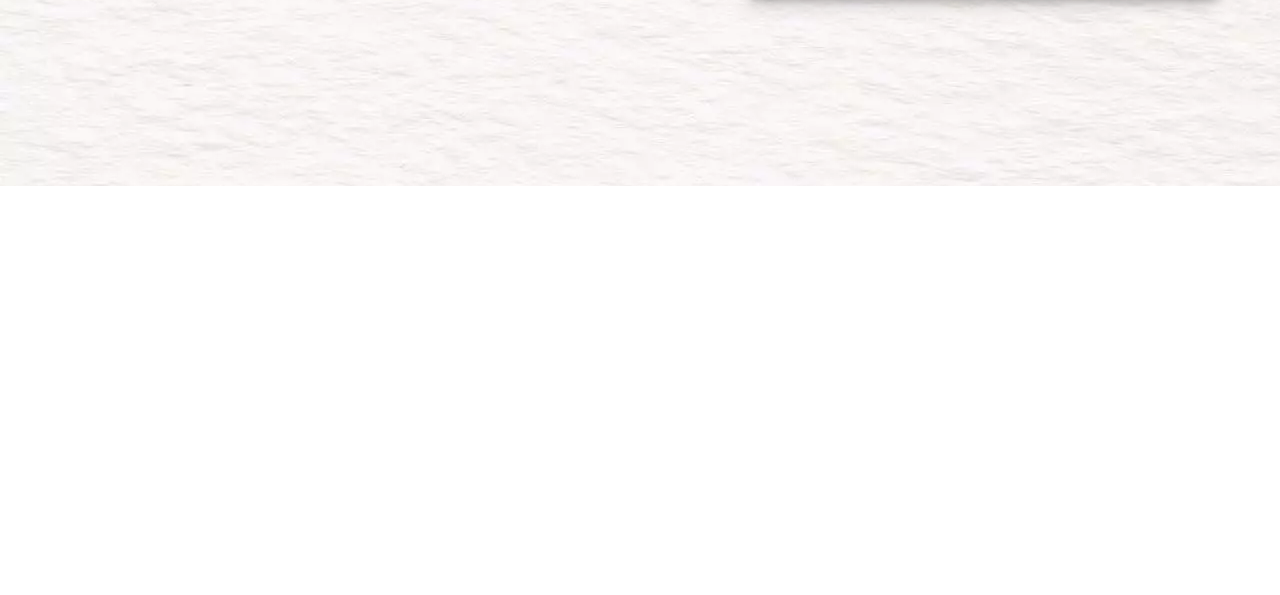
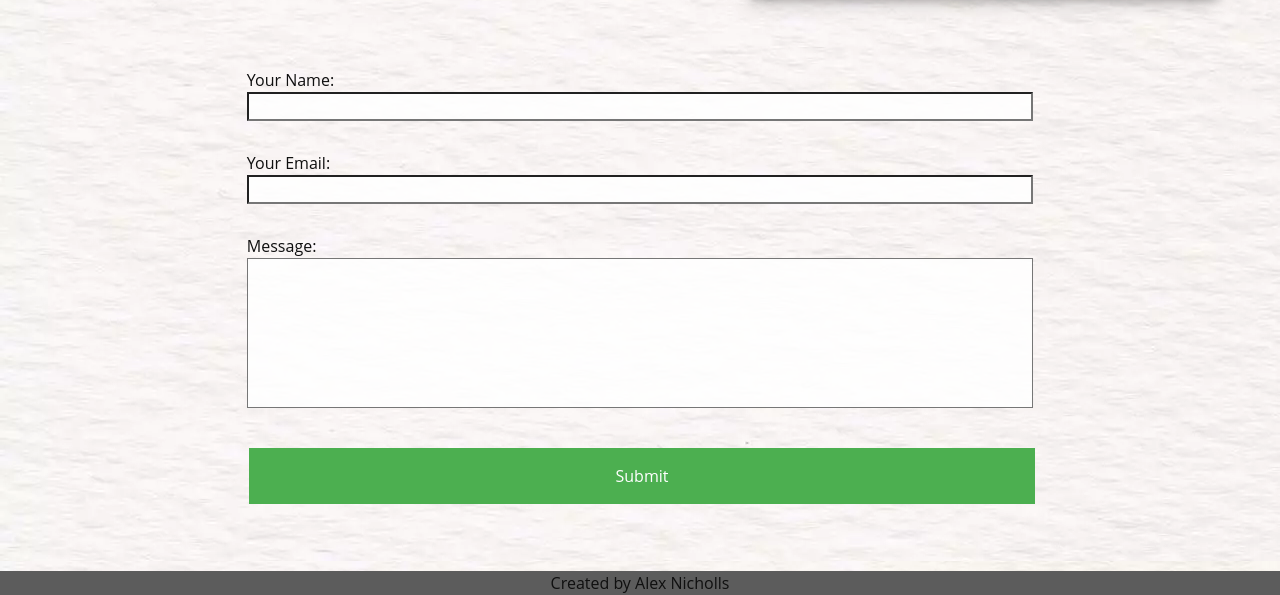
Before and after one commit to Awnicholls/abrutishcolony, a website built with webpack: page src/index.html in a window 1280 px wide. Shown: the part 1039-1634 px from the top of the page. Before the commit the page ends 1225 px from the top, so only its background shows below. Built offline with nearby package versions, Linux system fonts and the light colour scheme.

Commit message:
added contact section and footer

```diff
--- a/src/contactSection.js
+++ b/src/contactSection.js
@@ -2,5 +2,61 @@ export default function createContactSection() {
   const contact = document.createElement('section');
   contact.setAttribute('id', 'contact');
 
+
+  const formContainer = document.createElement('form');
+  formContainer.setAttribute('name', 'contact');
+  formContainer.setAttribute('method', 'post');
+
+  const formInput = document.createElement('input');
+  formInput.setAttribute('type', 'hidden');
+  formInput.setAttribute('name', 'form-name');
+  formInput.setAttribute('value', 'contact');
+
+  const pName = document.createElement('p');
+  const nameLabel = document.createElement('label');
+  nameLabel.textContent = 'Your Name: ';
+  const nameInput = document.createElement('input');
+  nameInput.setAttribute('type', 'text');
+  nameInput.setAttribute('name', 'name');
+
+
+  const pEmail = document.createElement('p');
+  const emailLabel = document.createElement('label');
+  emailLabel.textContent = 'Your Email: ';
+  const emailInput = document.createElement('input');
+  emailInput.setAttribute('type', 'email');
+  emailInput.setAttribute('name', 'email');
+
+
+  const pMessage = document.createElement('p');
+  const messageLabel = document.createElement('label');
+  messageLabel.textContent = 'Message: ';
+  const messageTextarea = document.createElement('textarea');
+  messageTextarea.setAttribute('name', 'message');
+
+
+
+  const pButton = document.createElement('p');
+  const submitButton = document.createElement('button');
+  submitButton.setAttribute('type', 'submit');
+  submitButton.textContent = 'Submit';
+
+
+  contact.appendChild(formContainer);
+  formContainer.appendChild(formInput);
+  formContainer.appendChild(pName);
+  formContainer.appendChild(pEmail);
+  formContainer.appendChild(pMessage);
+  formContainer.appendChild(pButton);
+
+  nameLabel.appendChild(nameInput);
+  pName.appendChild(nameLabel);
+  pEmail.appendChild(emailLabel);
+  emailLabel.appendChild(emailInput);
+  pMessage.appendChild(messageLabel);
+  messageLabel.appendChild(messageTextarea);
+  pButton.appendChild(submitButton);
+
   return contact;
+
 }
--- /dev/null
+++ b/src/footer.js
@@ -0,0 +1,15 @@
+export default function createFooter() {
+
+        const footer = document.createElement("footer");
+        footer.classList.add("footer");
+
+        const createdBy = document.createElement("a");
+        createdBy.textContent = "Created by Alex Nicholls";
+        createdBy.href = "https://github.com/awnicholls";
+
+        footer.appendChild(createdBy);
+
+        return footer;
+
+
+}
--- a/src/index.html
+++ b/src/index.html
@@ -10,5 +10,11 @@
     <meta content="width=device-width, initial-scale=1" name="viewport">
 </head>
   <body>
+    <!-- A little help for the Netlify post-processing bots -->
+<form name="contact" netlify  hidden>
+  <input type="text" name="name" />
+  <input type="email" name="email" />
+  <textarea name="message"></textarea>
+</form>
        </body>
 </html>
--- a/src/index.js
+++ b/src/index.js
@@ -4,6 +4,7 @@ import createHeader from './header.js';
 import createHomeSection  from './homeSection.js';
 import createAuthorSection  from './authorSection.js';
 import createContactSection  from './contactSection.js';
+import createFooter from './footer.js';
 
 
 
@@ -24,6 +25,7 @@ function createMainContent() {
 
 document.body.appendChild(createHeader());
 document.body.appendChild(createMainContent());
+document.body.appendChild(createFooter());
 
 const navIcon = document.getElementById('navIcon');
 navIcon.addEventListener('click', navIconClick);
--- a/src/style.css
+++ b/src/style.css
@@ -8,17 +8,21 @@
 
 :root {
   --color-white: hsl(0, 0%, 100%);
+  --color-faded-white: rgba(255, 255, 255, 0.856);
+  --color-grey-light: #5c5c5c;
   --color-black: hsl(0, 0%, 6%);
+  --color-purple-darkest: #5a005a;
   --color-purple-dark: hsl(288, 54%, 46%);
   --color-purple-light: hsl(288, 75%, 64%);
   --color-purple-medium: rgba(167, 115, 128, 255);
+  --color-blue-light: #70dbff;
+  --color-red: rgb(255, 0, 0);
+  --color-green:#4CAF50;
+  --color-green-dark: #45a049;
 
   --shadow-small: 0 1px 3px 0 rgba(0, 0, 0, 0.1),
     0 1px 2px 0 rgba(0, 0, 0, 0.06);
-  --shadow-medium: 0 4px 6px -1px rgba(0, 0, 0, 0.1),
-    0 2px 4px -1px rgba(0, 0, 0, 0.06);
-  --shadow-large: 0 10px 15px -3px rgba(0, 0, 0, 0.1),
-    0 4px 6px -2px rgba(0, 0, 0, 0.05);
+    --shadow-medium: 0 4px 8px 0 rgba(0, 0, 0, 0.2), 0 6px 20px 0 rgba(0, 0, 0, 0.19);
 }
 
 html {
@@ -50,6 +54,7 @@ body {
   line-height: 1.5;
   font-family: "Open Sans", sans-serif;
   color: var(--color-black);
+  flex-direction: column;
 }
 
 a,
@@ -115,7 +120,7 @@ header .navbar {
 }
 
 header.scrolled {
-  background: rgba(255, 255, 255, 0.856);
+  background: var(--color-faded-white);;
 }
 
 header .menu {
@@ -150,16 +155,16 @@ header .menu-link {
 }
 
 header .buy {
-  background: #70dbff;
+  background: var(--color-blue-light);
   transition-duration: 0.4s;
   padding: 10px 15px;
-  border: 1px solid white;
-  color: #550055;
+  border: 1px solid var(--color-white);
+  color:var(--color-purple-darkest);
 }
 
 header .buy:hover {
-  background-color: red;
-  color: white;
+  background-color: var(--color-red);;
+  color: var(--color-white);;
 }
 
 header .icon-container {
@@ -198,7 +203,7 @@ main section#home .cover-container {
   height: 485px;
   width: 324.95px;
   justify-content: center;
-  box-shadow: 0 4px 8px 0 rgba(0, 0, 0, 0.2), 0 6px 20px 0 rgba(0, 0, 0, 0.19);
+  box-shadow:     var(--shadow-medium);
 
 }
 
@@ -216,13 +221,13 @@ main section#home .book-summary {
 main section#home h1 {
   margin-bottom: 10px;
   font-weight: 700;
-  color: #5c5c5c;
+  color: var(--color-grey-light);
 }
 main section#home p {
   line-height: 1.6em;
   margin: 0 0 10px;
   font-size: 14px;
-  color: #5c5c5c;
+  color: var(--color-grey-light);
 }
 
 /** AUTHOR **/
@@ -243,8 +248,8 @@ justify-content: center;
 main section#author h1{
   margin-bottom: 10px;
   font-weight: 700;
-  color: #5c5c5c;
-}
+
+  color: var(--color-grey-light);}
 
 main section#author p {
   line-height: 1.6em;
@@ -264,7 +269,7 @@ main section#author .author-container {
   width: 465px;
   height: 310px;
   justify-content: center;
-  box-shadow: 0 4px 8px 0 rgba(0, 0, 0, 0.2), 0 6px 20px 0 rgba(0, 0, 0, 0.19);
+  box-shadow: var(--shadow-medium);
 
 }
 
@@ -273,6 +278,77 @@ main section#author .twitter-container {
   align-self: center;
 }
 
+/** contact **/
+
+main section#contact {
+  padding-top: 90px;
+  margin-top: -50px;
+ }
+
+ main section#contact form{
+      width: 100%;
+    display: flex;
+    flex-direction: column;
+    align-items: center;
+    justify-content: center;
+
+ }
+
+main section#contact  input:focus {
+  border: 3px solid var(--color-grey-light);
+}
+main section#contact p{
+  width: 70%;
+  padding: 10px;
+  margin: 5px 0;
+  display: inline-block;
+
+  box-sizing: border-box;
+  }
+  main section#contact input{
+    width: 100%;
+    background-color: var(--color-faded-white);
+    padding: 5px;
+  }
+main section#contact textarea {
+  width: 100%;
+  height: 150px;
+  padding: 12px 20px;
+  box-sizing: border-box;
+
+  background-color:  var(--color-faded-white);
+  resize: none;
+}
+main section#contact button {
+  background-color: var(--color-green);
+  border: none;
+  color: var(--color-white);
+  padding: 16px 32px;
+  text-decoration: none;
+  margin: 4px 2px;
+  cursor: pointer;
+  width: 100%;
+}
+
+main section#contact button:hover {
+  background-color: var(--color-green-dark);
+}
+
+
+/** footer **/
+
+
+footer {
+  position: relative;
+  left: 0;
+  bottom: 0;
+  width: 100%;
+  background: var(--color-grey-light);
+text-align: center;}
+
+footer a {
+  color: var(--color-black);
+}
 /** RESPONSIVE **/
 
 @media (max-width: 800px) {
@@ -352,4 +428,8 @@ height: auto;
     width: 100%;
     height: auto;
   }
+
+  main section#contact {
+    padding-top: 50px;
+  }
 }
```
Also changed, not shown: dist/app.bundle.js, dist/app.css, dist/index.html.
